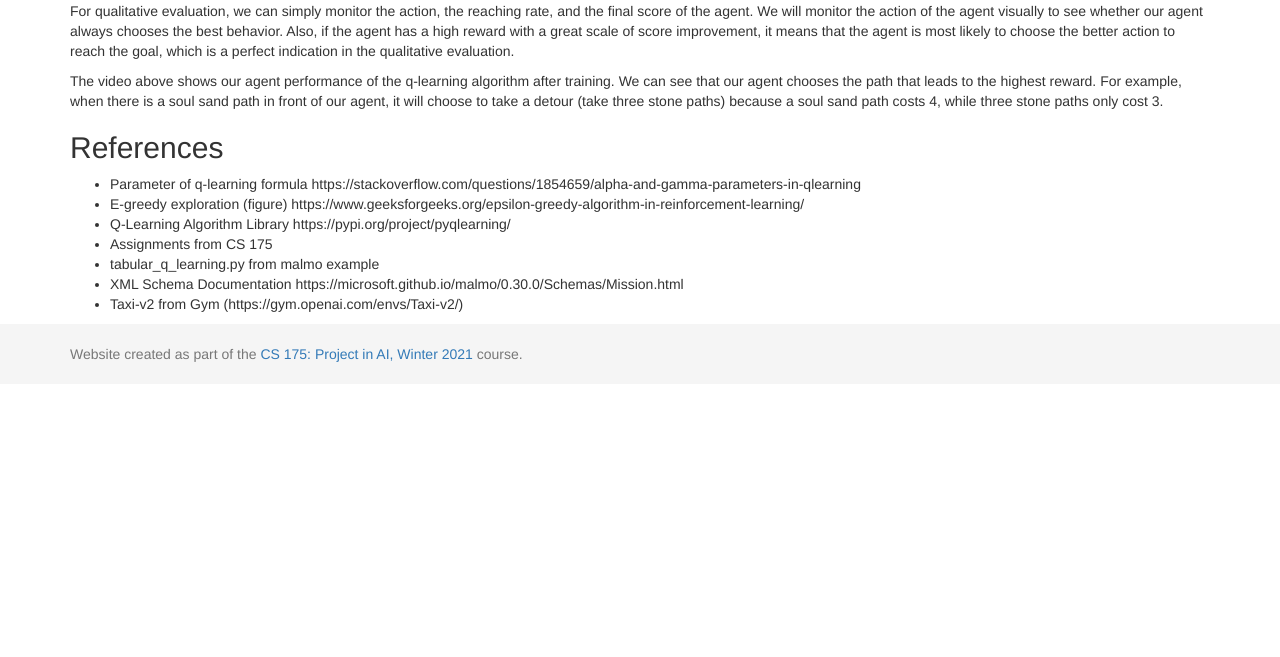
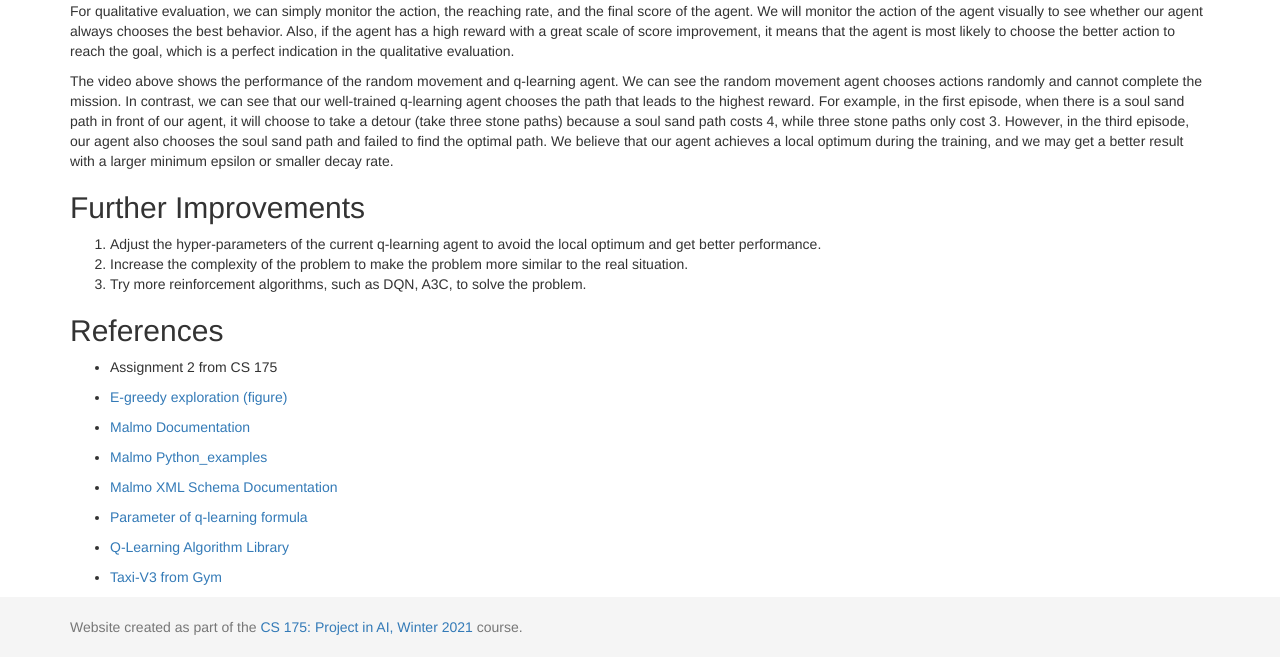
Before and after one commit to ETTOTW/Herobrine, a Jekyll site: the page built from docs/final.md, in a window 1280 px wide and 900 px high, scrolled down 7225 px, cut to the strip 243-900 px from the top of the window. Built offline with Jekyll 4.4.1, drawn with Linux system fonts in a browser that asks for light colours; before the commit the page ends 7852 px from its top, so only the background shows below that.

Commit message:
Update Final

```diff
--- a/docs/final.md
+++ b/docs/final.md
@@ -227,23 +227,41 @@ Figure 8 is the test reward comparison between Dijkstra's algorithm and the q-le
 
 #### **Qualitative**
 
-
-
 <div align="center">
 <iframe width="854" height="480" src="https://www.youtube.com/embed/2IK6h5-7R-s" frameborder="0" allow="accelerometer; autoplay; clipboard-write; encrypted-media; gyroscope; picture-in-picture" allowfullscreen></iframe>
 </div>
 
 For qualitative evaluation, we can simply monitor the action, the reaching rate, and the final score of the agent. We will monitor the action of the agent visually to see whether our agent always chooses the best behavior. Also, if the agent has a high reward with a great scale of score improvement, it means that the agent is most likely to choose the better action to reach the goal, which is a perfect indication in the qualitative evaluation.
 
-The video above shows our agent performance of the q-learning algorithm after training. We can see that our agent chooses the path that leads to the highest reward. For example, when there is a soul sand path in front of our agent, it will choose to take a detour (take three stone paths) because a soul sand path costs 4, while three stone paths only cost 3.
+The video above shows the performance of the random movement and q-learning agent. We can see the random movement agent chooses actions randomly and cannot complete the mission. In contrast, we can see that our well-trained q-learning agent chooses the path that leads to the highest reward. For example, in the first episode, when there is a soul sand path in front of our agent, it will choose to take a detour (take three stone paths) because a soul sand path costs 4, while three stone paths only cost 3. However, in the third episode, our agent also chooses the soul sand path and failed to find the optimal path. We believe that our agent achieves a local optimum during the training, and we may get a better result with a larger minimum epsilon or smaller decay rate.
+
+
+## Further Improvements
+1. Adjust the hyper-parameters of the current q-learning agent to avoid the local optimum and get better performance.
+2. Increase the complexity of the problem to make the problem more similar to the real situation.
+3. Try more reinforcement algorithms, such as DQN, A3C, to solve the problem.
+
+
+
+
+
+
 
 
 
 ## References
-- Parameter of q-learning formula https://stackoverflow.com/questions/1854659/alpha-and-gamma-parameters-in-qlearning
-- Ε-greedy exploration (figure) https://www.geeksforgeeks.org/epsilon-greedy-algorithm-in-reinforcement-learning/
-- Q-Learning Algorithm Library https://pypi.org/project/pyqlearning/
-- Assignments from CS 175
-- tabular_q_learning.py from malmo example
-- XML Schema Documentation https://microsoft.github.io/malmo/0.30.0/Schemas/Mission.html
-- Taxi-v2 from Gym (https://gym.openai.com/envs/Taxi-v2/)
+- Assignment 2  from CS 175
+
+- [Ε-greedy exploration (figure)](https://www.geeksforgeeks.org/epsilon-greedy-algorithm-in-reinforcement-learning)
+
+- [Malmo Documentation](https://microsoft.github.io/malmo/0.17.0/Documentation/classmalmo_1_1_agent_host.html#a08a7af4c8986224a558344527966fc6a)
+
+- [Malmo Python_examples](https://github.com/microsoft/malmo)
+
+- [Malmo XML Schema Documentation](https://microsoft.github.io/malmo/0.30.0/Schemas/Mission.html)
+
+- [Parameter of q-learning formula](https://stackoverflow.com/questions/1854659/alpha-and-gamma-parameters-in-qlearning)
+
+- [Q-Learning Algorithm Library](https://pypi.org/project/pyqlearning)
+
+- [Taxi-V3 from Gym](https://gym.openai.com/envs/Taxi-v3/)
```
